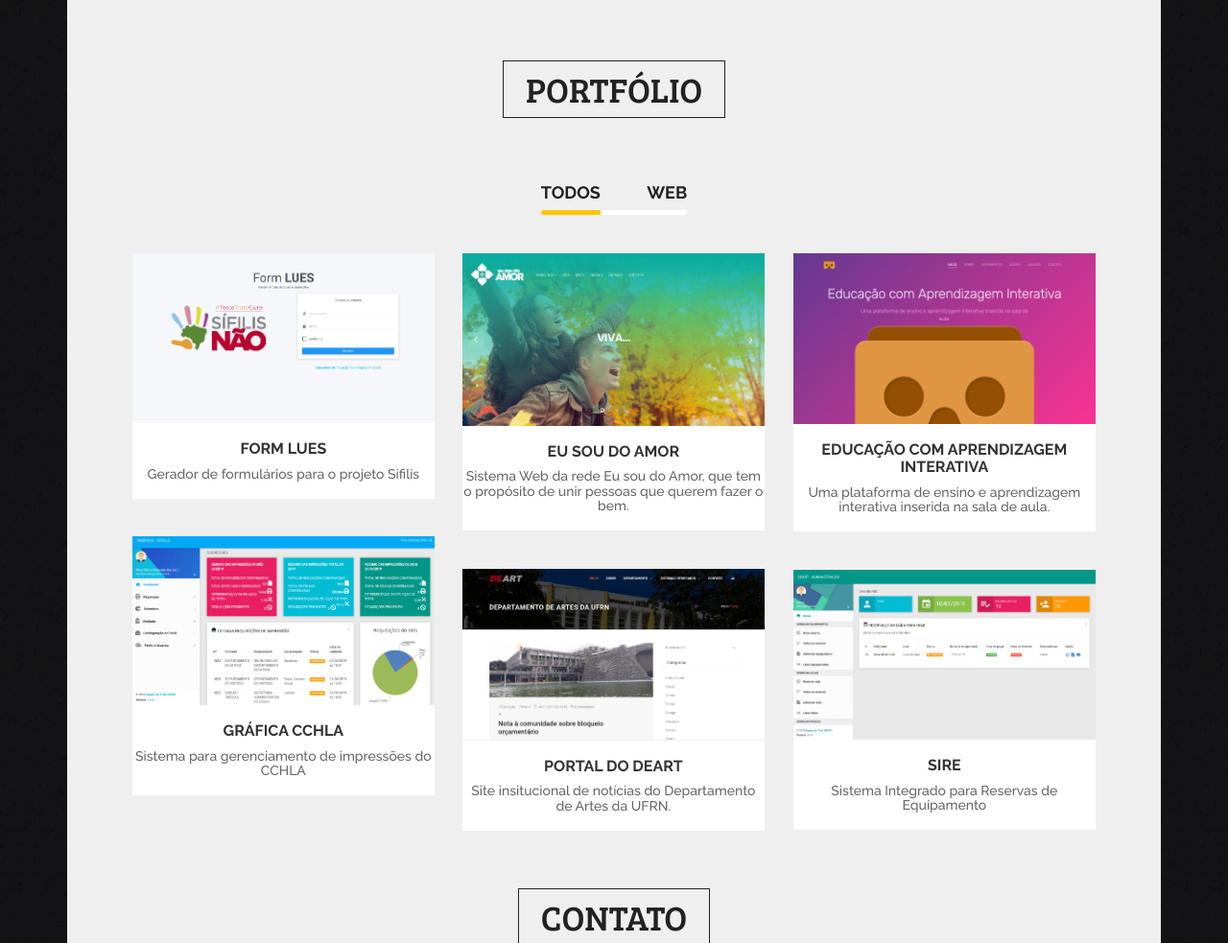
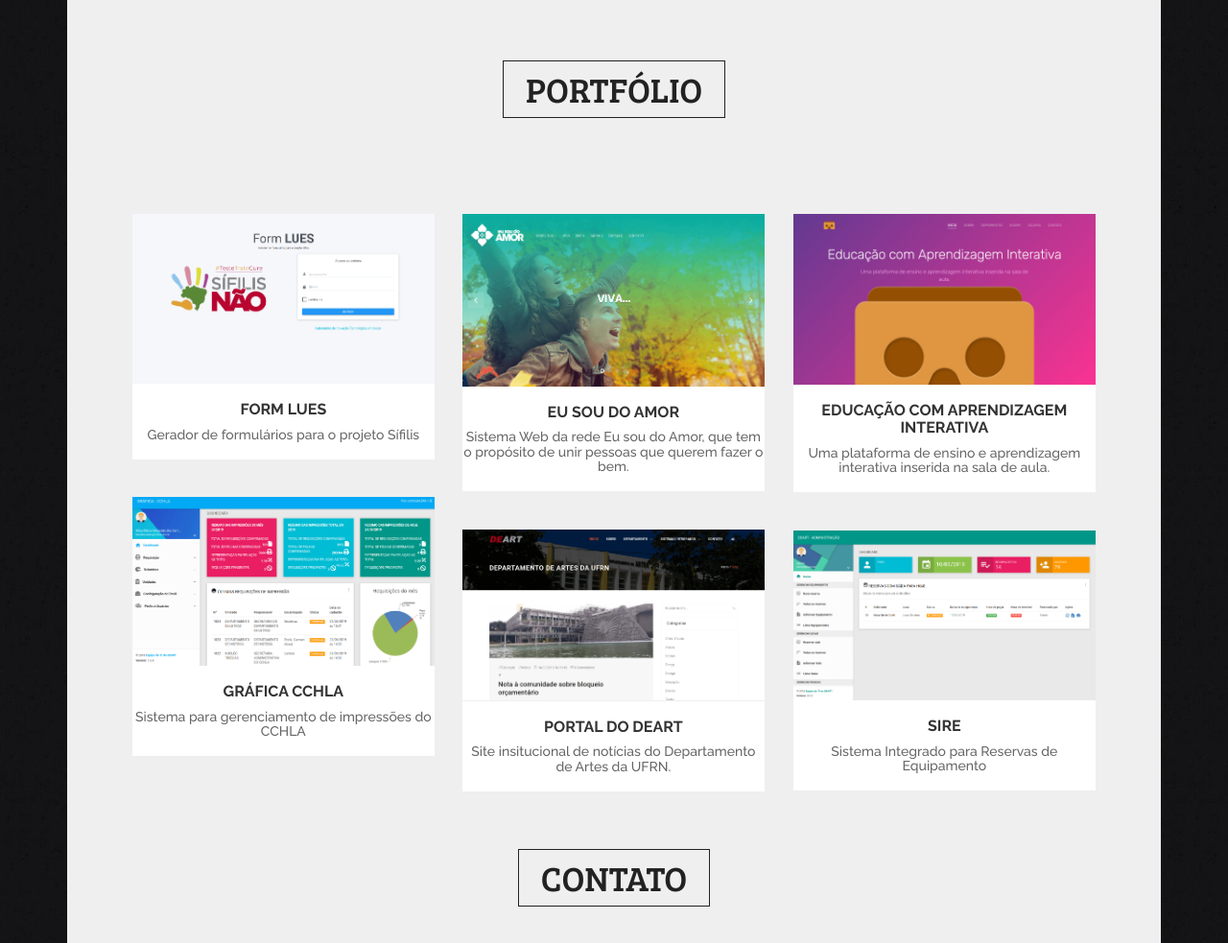
Before and after one commit to jilcimar/jilcimar.github.io, a plain HTML site: page index.html in a window 1280 px wide. Shown: the part 1908-2891 px from the top of the page at 96% size. Drawn offline with Linux system fonts and the light colour scheme; some packages are replaced by stand-ins of ours.

Commit message:
aba de todos

```diff
--- a/index.html
+++ b/index.html
@@ -289,13 +289,6 @@
                     <div class="main_title">
                         <h2>Portfólio</h2>
                     </div>
-                    <div class="porfolio_menu">
-                        <ul class="causes_filter">
-                            <li class="active" data-filter="*"><a >Todos</a></li>
-                            <li data-filter=".web"><a >Web</a></li>
-                            <!--<li data-filter=".mobile"><a >Mobile</a></li>-->
-                        </ul>
-                    </div>
 
                     <div class="row">
                         <div class="portfolio_list_inner">
```
